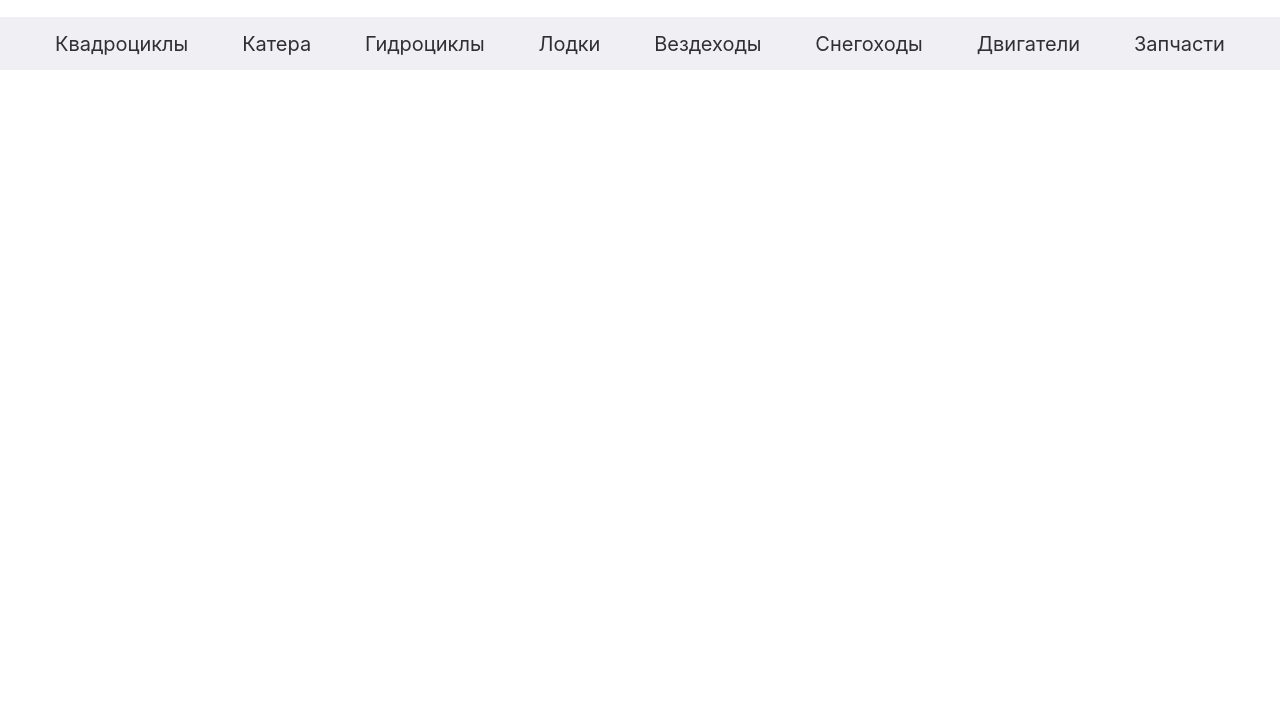
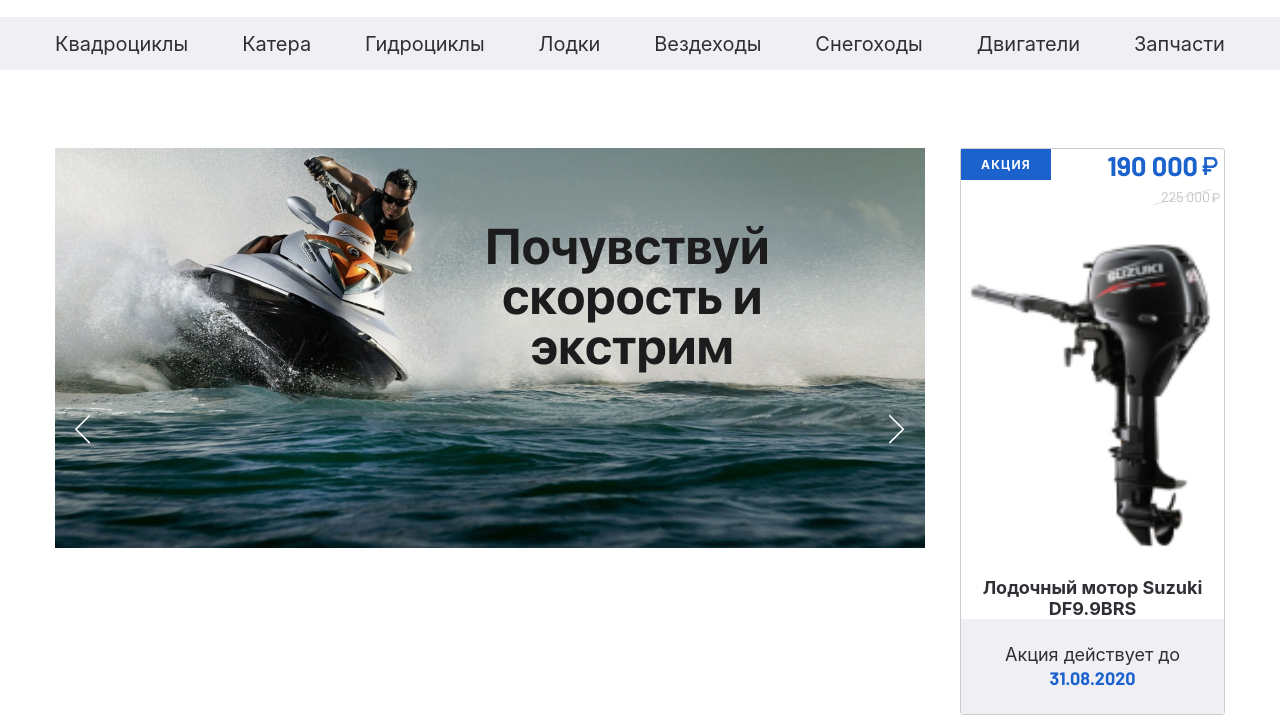
Before and after one commit to xdianovx/drivemoto_e-commerce, a website: page app/index.html in a window 1280 px wide. Shown: the part 105-820 px from the top of the page. Drawn offline with nearby package versions, Linux system fonts and the light colour scheme.

Commit message:
Banner section десктоп

```diff
--- a/app/index.html
+++ b/app/index.html
@@ -5,6 +5,7 @@
   <meta name="viewport" content="width=device-width, initial-scale=1.0">
   <meta http-equiv="X-UA-Compatible" content="ie=edge">
   <title>Document</title>
+  <link href="https://fonts.googleapis.com/css2?family=Barlow:wght@400;700&display=swap" rel="stylesheet">
   <link rel="stylesheet" href="css/style.min.css">
 </head>
 <body>
@@ -63,6 +64,38 @@
 
 </header>
 <!--Header end-->
+
+
+<!--Banner-section start-->
+<section class="banner-section">
+  <div class="container">
+    <div class="banner-section__wrap">
+
+      <div class="banner-section__slider">
+        <a class="banner-section__slider_item" href="/"><img src="img/banner-slide.jpg" alt=""></a>
+        <a class="banner-section__slider_item" href="/"><img src="img/banner-slide.jpg" alt=""></a>
+        <a class="banner-section__slider_item" href="/"><img src="img/banner-slide.jpg" alt=""></a>
+        <a class="banner-section__slider_item" href="/"><img src="img/banner-slide.jpg" alt=""></a>
+        <a class="banner-section__slider_item" href="/"><img src="img/banner-slide.jpg" alt=""></a>
+        <a class="banner-section__slider_item" href="/"><img src="img/banner-slide.jpg" alt=""></a>
+      </div>
+
+      <a class="banner-section__item sale-item" href="/">
+        <div class="sale-item__top">
+          <p class="sale-item__info">Акция</p>
+          <div class="sale-item__price">
+            <div class="sale-item__price_new price">190 000</div>
+            <div class="sale-item__price_old price">225 000</div>
+          </div>
+        </div>
+        <img class="sale-item__img" src="img/sale-img.png" alt="">
+        <h4 class="sale-item__title">Лодочный мотор Suzuki DF9.9BRS</h4>
+        <div class="sale-item__footer">Акция действует до <span>31.08.2020</span></div>
+      </a>
+    </div>
+  </div>
+</section>
+<!--Banner-section end-->
 <script src="https://ajax.googleapis.com/ajax/libs/jquery/3.4.1/jquery.min.js"></script>
 <script src="js/libs.min.js"></script>
 <script src="js/main.js"></script>
--- a/app/js/main.js
+++ b/app/js/main.js
@@ -0,0 +1,7 @@
+$(function () {
+    $('.banner-section__slider').slick({
+        dots: true,
+        prevArrow: '<button class="banner-section__slider_btn banner-section__slider_btn-left"><img src="img/icons/arr-left.svg" alt=""></button>\n',
+        nextArrow: '<button class="banner-section__slider_btn banner-section__slider_btn-right"><img src="img/icons/arr-right.svg" alt=""></button>\n',
+    });
+});
--- a/app/scss/_media.scss
+++ b/app/scss/_media.scss
@@ -37,3 +37,7 @@ li {
   padding: 0 15px;
   margin: 0 auto;
 }
+
+.price {
+  font-family: 'Barlow', sans-serif;
+}
--- /dev/null
+++ b/app/scss/block/banner-section.scss
@@ -0,0 +1,177 @@
+.banner-section__wrap {
+  display: flex;
+  justify-content: space-between;
+}
+
+.banner-section__slider {
+  max-width: 870px;
+}
+
+.banner-section__slider_btn {
+  position: absolute;
+  top: 50%;
+  transform: translateY(-50%);
+  z-index: 2;
+  border: none;
+  background-color: transparent;
+  cursor: pointer;
+  padding: 0;
+  margin: 0;
+}
+
+.banner-section__slider_btn-left {
+  left: 20px;
+}
+
+.banner-section__slider_btn-right {
+  right: 20px;
+}
+
+.slick-dots {
+  position: absolute;
+  bottom: 40px;
+  left: 50%;
+  transform: translateX(-50%);
+  z-index: 1;
+
+  > li {
+    display: inline-block;
+    padding: 0 5px;
+
+    + .slick-active > button {
+      background-color: #ffffff;
+    }
+    > button {
+      cursor: pointer;
+      padding: 0;
+      border: none;
+      background: transparent;
+      font-size: 0;
+      z-index: 1;
+      margin: 0;
+      width: 11px;
+      height: 11px;
+      border-radius: 50%;
+      border: 1px solid #fff;
+
+
+    }
+  }
+}
+
+.sale-item {
+  max-width: 265px;
+  text-align: center;
+  border: 1px solid #CDCDCD;
+  border-radius: 3px;
+  display: flex;
+  flex-direction: column;
+  justify-content: space-between;
+}
+
+.sale-item__top {
+  display: flex;
+  justify-content: space-between;
+  align-items: flex-start;
+}
+
+.sale-item__info {
+  background: #1C62CD;
+  padding: 8px 20px;
+  color: #ffffff;
+  text-transform: uppercase;
+  font-weight: 700;
+  font-size: 12px;
+  line-height: 15px;
+  letter-spacing: 0.1em;
+}
+
+.sale-item__price {
+  text-align: right;
+  &_new{
+    position: relative;
+    font-weight: 700;
+    font-size: 27px;
+    line-height: 32px;
+    color: #1C62CD;
+    margin-right: 6px;
+    padding-right: 20px;
+    position: relative;
+    &:before {
+      content: '';
+      position: absolute;
+      background-image: url('../img/icons/rub.svg');
+      top: 8px;
+      right: 0px;
+      width: 16px;
+      height: 18px;
+    }
+  }
+
+  &_old {
+    font-weight: 400;
+    font-size: 14px;
+    line-height: 17px;
+    color: #C4C4C4;
+    padding-right: 10px;
+    margin-right: 4px;
+    position: relative;
+    margin-top: 7px;
+    &:after {
+      content: '';
+      position: absolute;
+      background-image: url('../img/icons/rub-thin.svg');
+      top: 5px;
+      right: 0px;
+      width: 8px;
+      height: 10px;
+    }
+    &:before {
+      content: '';
+      position: absolute;
+      right: 0;
+      background-image: url('../img/icons/price-cross.svg');
+      top: 0px;
+      right: 7px;
+      width: 61px;
+      height: 18px;
+
+    }
+  }
+}
+
+.sale-item__footer {
+  background: #F0F0F4;
+  padding: 25px 20px;
+  line-height: 21px;
+  font-size: 18px;
+  color: #2F3035;
+  span {
+    display: block;
+    margin-top: 2px;
+    font-family: 'Barlow', sans-serif;
+    font-weight: bold;
+    font-size: 18px;
+    line-height: 22px;
+    text-align: center;
+    color: #1C62CD;
+  }
+}
+
+.sale-item__title {font-weight: bold;
+  font-size: 18px;
+  line-height: 21px;
+  color: #2F3035;
+}
+
+.sale-item__img {
+  object-fit: contain;
+}
+
+
+.banner-section__slider_item {
+  img {
+    min-height: 400px;
+    object-fit: cover;
+  }
+}
--- a/app/scss/style.scss
+++ b/app/scss/style.scss
@@ -4,5 +4,6 @@
 @import "vars";
 
 @import "block/header";
+@import "block/banner-section";
 
 @import "media";
```
Also changed, not shown: app/css/block/banner-section.min.css (added), app/css/style.min.css, app/img/banner-slide.jpg (added), app/img/icons/arr-left.svg (added), app/img/icons/arr-right.svg (added), app/img/icons/price-cross.svg (added), app/img/icons/rub-thin.svg (added), app/img/icons/rub.svg (added), app/img/sale-img.jpg (added), app/img/sale-img.png (added).
